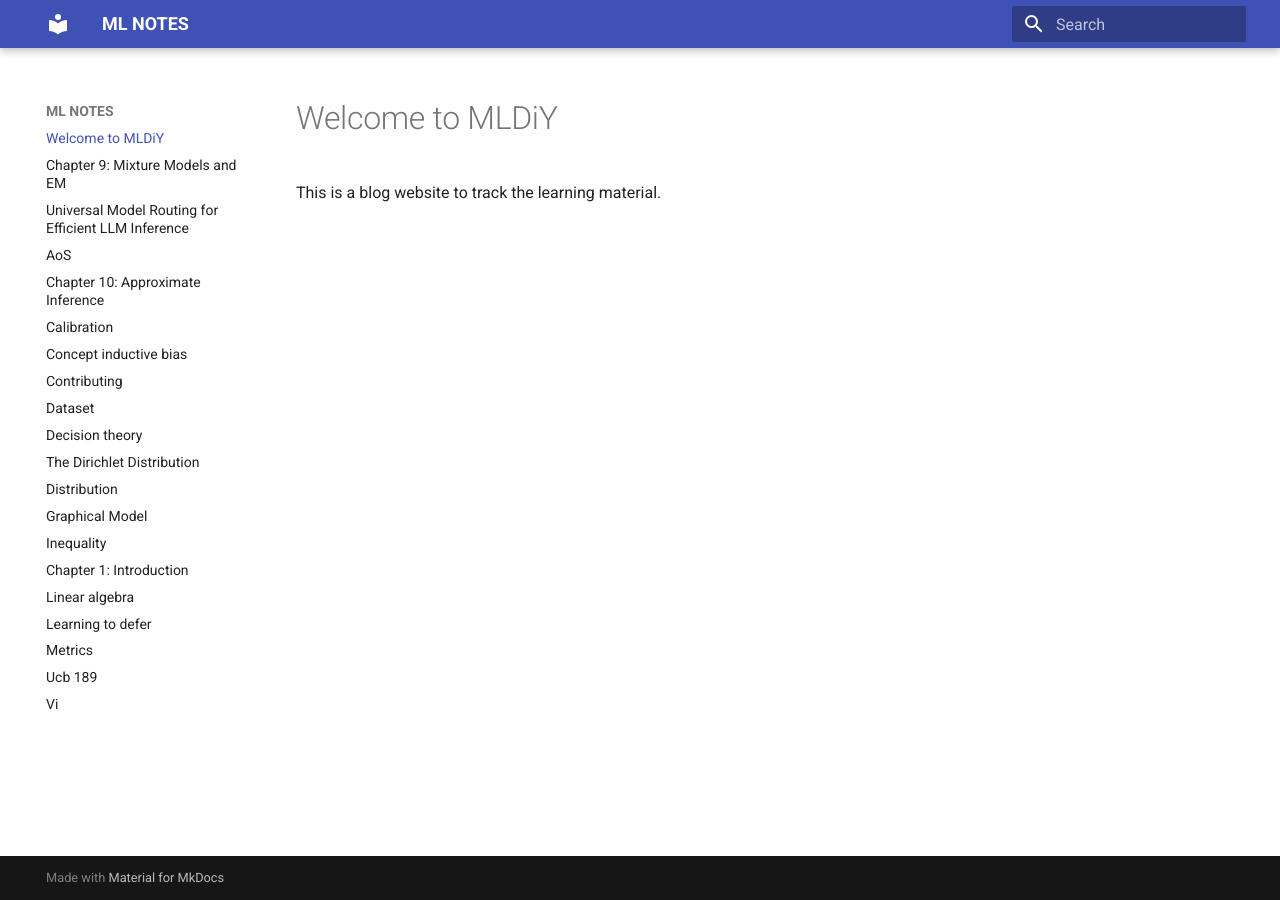
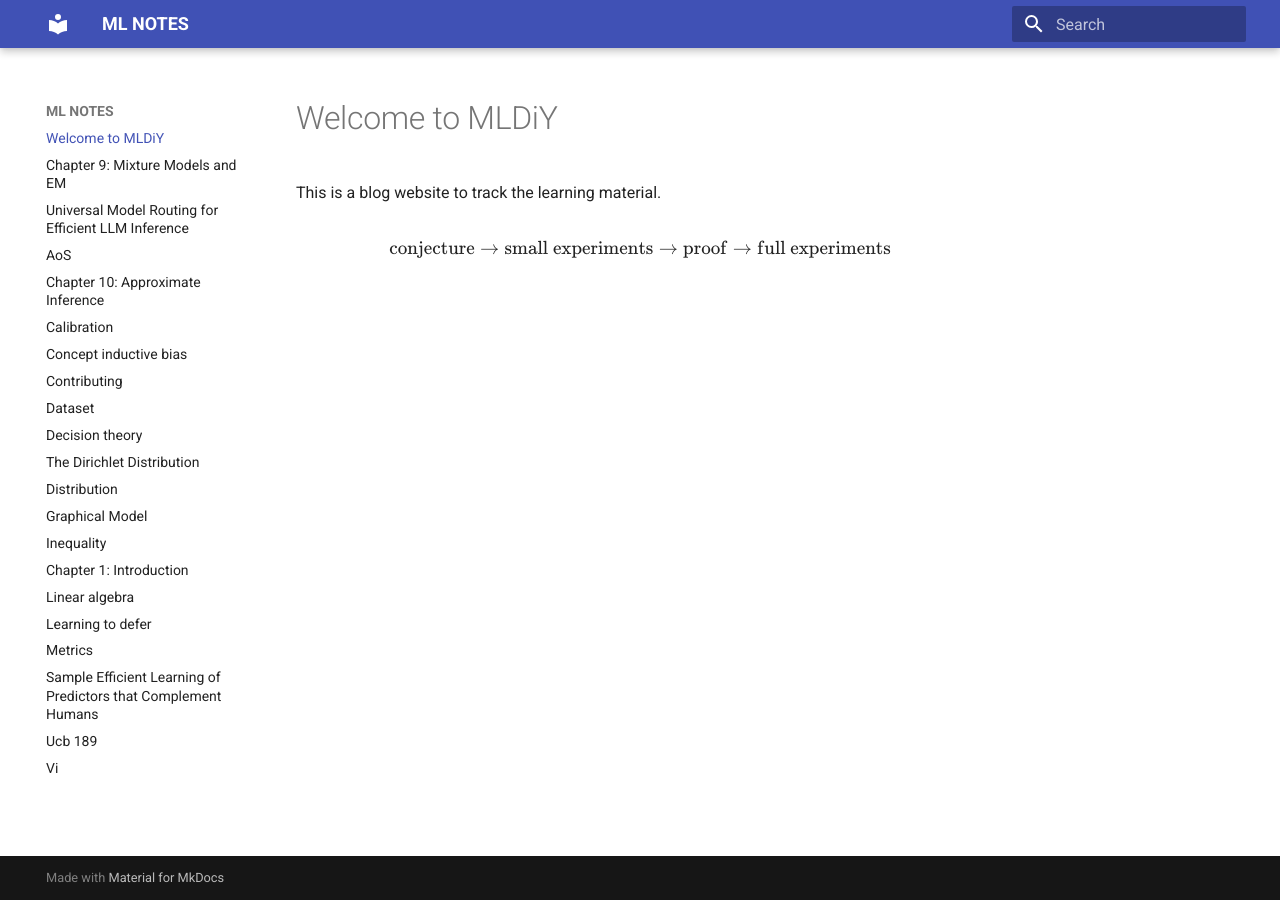
Before and after one commit to fisheredu/mldiy, an MkDocs documentation site: the page built from docs/index.md, in a window 1280 px wide. Built offline with MkDocs 1.6.1 and Material for MkDocs 9.7.7, drawn with Linux system fonts in a browser that asks for light colours.

Commit message:
Add mathematical expressions and new section on sample efficient learning

```diff
--- a/docs/index.md
+++ b/docs/index.md
@@ -1,3 +1,13 @@
 # Welcome to MLDiY
 
 This is a blog website to track the learning material.
+
+$$
+\text{conjecture}
+\rightarrow
+\text{small experiments}
+\rightarrow
+\text{proof}
+\rightarrow
+\text{full experiments}
+$$
```
Also changed, not shown: docs/inequality.md (+2 -0 lines), docs/sample-efficient-learning.md (added, +39 -0 lines).
